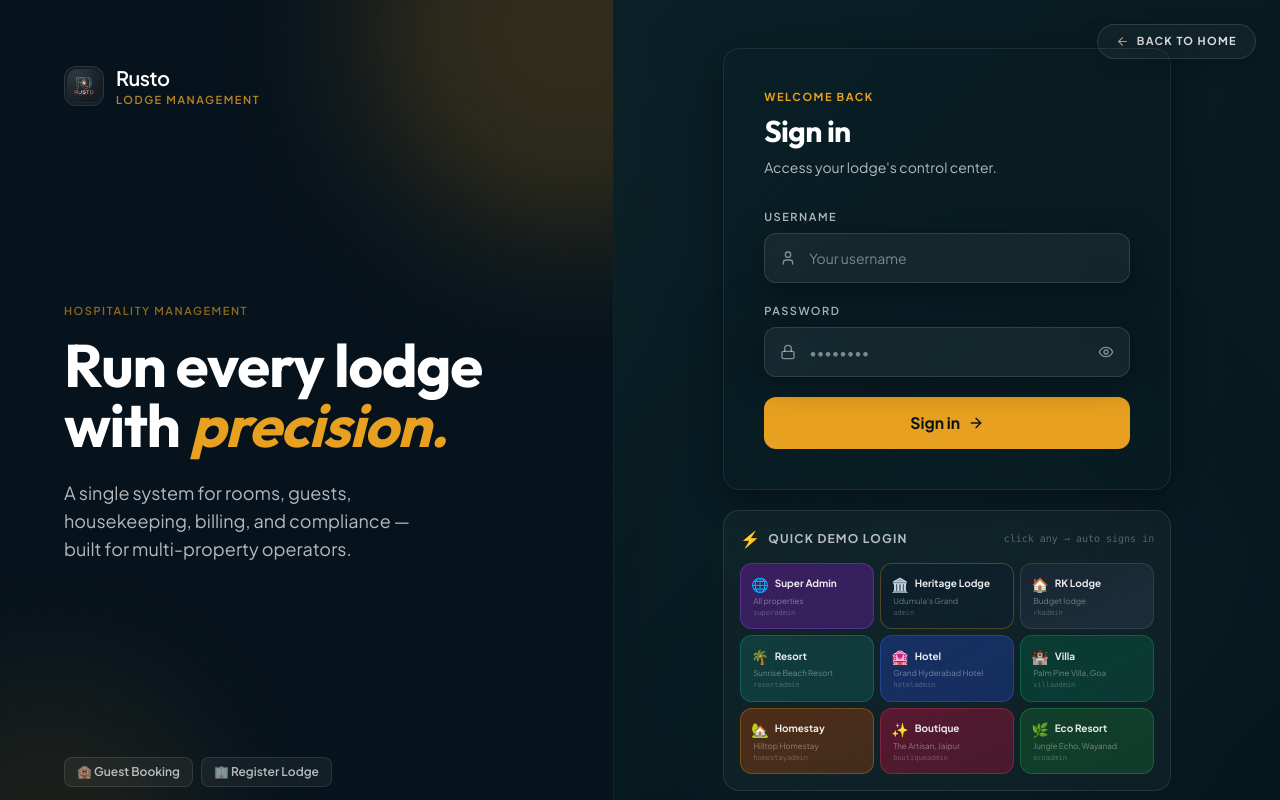
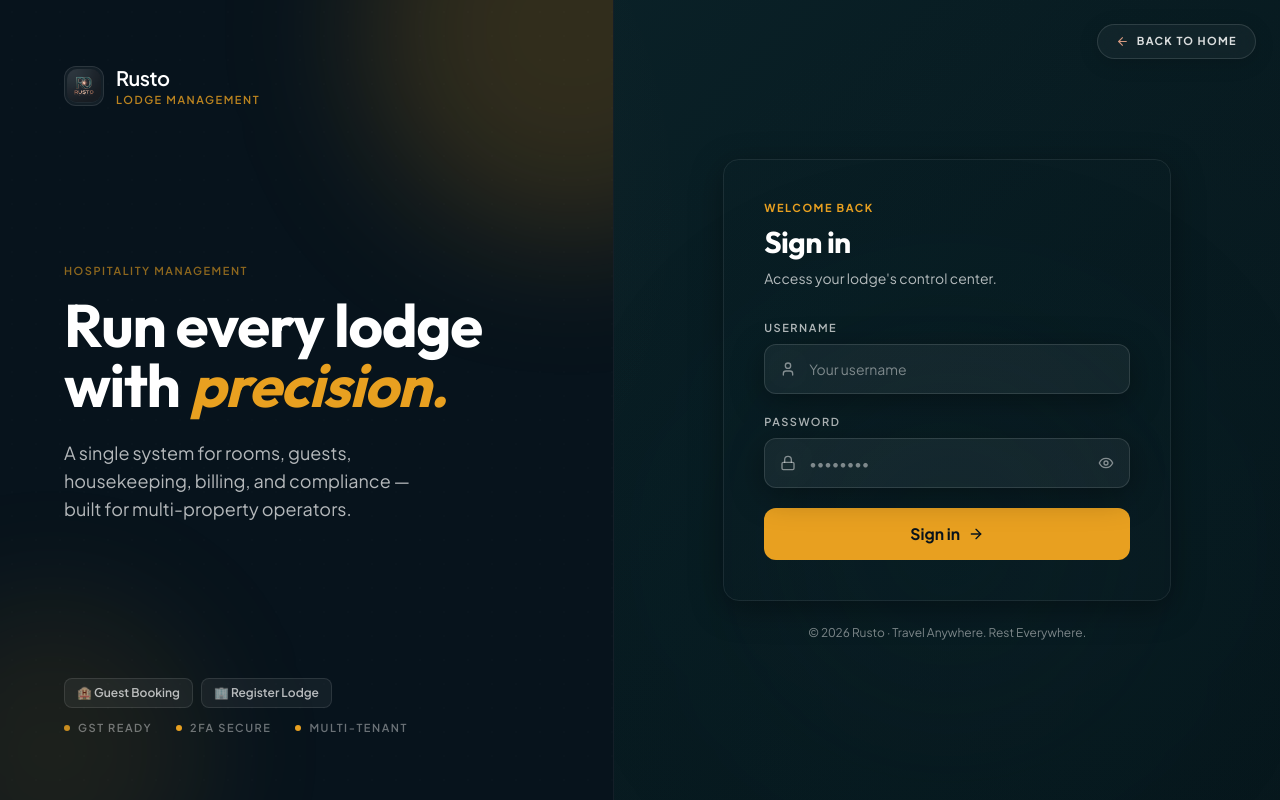
Before and after one commit to rameshreddygovindu5-bit/rustoApp, a React (Vite) app in the folder frontend/: page /login in a window 1280 px wide. Built offline with nearby package versions, Linux system fonts and the light colour scheme; no server answers.

Commit message:
fix: region resolves from tfvars

```diff
--- a/frontend/src/AppPms.jsx
+++ b/frontend/src/AppPms.jsx
@@ -16,6 +16,7 @@ import { AuthProvider, useAuth }     from './context/AuthContext'
 import { SettingsProvider }           from './context/SettingsContext'
 import { ModuleGateProvider }         from './context/ModuleGateContext'
 import PWAPrompts                     from './components/PWAPrompts'
+import ErrorBoundary from './components/ErrorBoundary/ErrorBoundary'
 import { PmsPortalProvider }          from './context/PmsPortalContext'
 import { useEffect }                   from 'react'
 import { injectPmsTheme, removePmsTheme } from './utils/pmsThemeInjector'
@@ -188,6 +189,7 @@ export default function AppPms() {
 
   return (
     <div className="pms-warm" style={{ minHeight: '100vh' }}>
+    <ErrorBoundary>
     <BrowserRouter future={{ v7_startTransition: true, v7_relativeSplatPath: true }}>
       <PmsPortalProvider>
       <AuthProvider>
@@ -203,6 +205,7 @@ export default function AppPms() {
       </AuthProvider>
       </PmsPortalProvider>
     </BrowserRouter>
+    </ErrorBoundary>
     </div>
   )
 }
--- a/frontend/src/context/AuthContext.jsx
+++ b/frontend/src/context/AuthContext.jsx
@@ -2,7 +2,11 @@ import React, { createContext, useContext, useState, useEffect } from 'react'
 import { authAPI, lodgesAPI } from '../services/api'
 import { toast } from 'react-toastify'
 
-const AuthContext = createContext(null)
+const AuthContext = createContext({
+  user: null, login: () => Promise.resolve(), logout: () => {}, loading: false,
+  isAdmin: false, isSuperAdmin: false, isAppOwner: false, isLodgeOwner: false,
+  isStaff: false, isVendor: false, roleLabel: "",
+})
 
 /**
  * AuthContext — owner of identity AND the active tenant (lodge) scope.
--- a/frontend/src/context/SettingsContext.jsx
+++ b/frontend/src/context/SettingsContext.jsx
@@ -1,7 +1,25 @@
 import React, { createContext, useContext, useState, useEffect } from 'react'
 import axios from 'axios'
 
-const SettingsContext = createContext({})
+// A complete default so consumers can safely destructure `settings` even if
+// they somehow render outside a <SettingsProvider>. Without this the default
+// is {} and `const { settings } = useSettings()` yields undefined → crash.
+const DEFAULT_SETTINGS = {
+  hotel_name: "Rusto",
+  hotel_tagline: "Travel Anywhere. Rest Everywhere.",
+  logo_path: "/logo.png",
+  hotel_phone: "",
+  hotel_email: "",
+  agent_enabled: "true",
+  premium_theme_enabled: "true",
+  enabled_modules: null,
+  property_category: "lodge",
+}
+const SettingsContext = createContext({
+  settings: DEFAULT_SETTINGS,
+  refresh: () => Promise.resolve(),
+  refreshSettings: () => Promise.resolve(),
+})
 
 /**
  * Holds the hotel-branding values (name, tagline, logo, theme colors).
@@ -27,17 +45,7 @@ export function SettingsProvider({ children }) {
   // and override these. (Previously this said "Udumula's Grand" which
   // confused users from other lodges who saw a competitor's name on
   // their login screen.)
-  const [settings, setSettings] = useState({
-    hotel_name: "Rusto",
-    hotel_tagline: "Travel Anywhere. Rest Everywhere.",
-    logo_path: "/logo.png",
-    hotel_phone: "",
-    hotel_email: "",
-    agent_enabled: "true",
-    premium_theme_enabled: "true",
-    enabled_modules: null,       // null = all modules enabled (legacy mode)
-    property_category: "lodge",  // drives module defaults
-  })
+  const [settings, setSettings] = useState(DEFAULT_SETTINGS)
 
   const refresh = () => {
     const token = localStorage.getItem('lms_token')
--- a/frontend/src/pages/Login.jsx
+++ b/frontend/src/pages/Login.jsx
@@ -53,31 +53,6 @@ export default function Login() {
   const lodgeWeb    = branding?.hotel_website || null
 
   const isPremiumTheme = settings?.premium_theme_enabled !== 'false'
-
-  // Demo credentials — only show on generic/Rusto login, not lodge-branded
-  const DEMO_CREDS = [
-    { label: "Super Admin",     u: "superadmin",   p: "superadmin123",  icon: "🌐", hint: "All properties",        color: "from-purple-900/60 to-purple-800/40 border-purple-500/30 hover:border-purple-400/60" },
-    { label: "Heritage Lodge",  u: "admin",         p: "Admin@1234",     icon: "🏛️", hint: "Udumula's Grand",       color: "from-navy/60 to-navy/40 border-gold/30 hover:border-gold/60" },
-    { label: "RK Lodge",        u: "rkadmin",       p: "rkadmin123",     icon: "🏠", hint: "Budget lodge",          color: "from-slate-800/60 to-slate-700/40 border-slate-500/30 hover:border-slate-400/60" },
-    { label: "Resort",          u: "resortadmin",   p: "Resort@1234",    icon: "🌴", hint: "Sunrise Beach Resort",  color: "from-teal-900/60 to-teal-800/40 border-teal-500/30 hover:border-teal-400/60" },
-    { label: "Hotel",           u: "hoteladmin",    p: "Hotel@1234",     icon: "🏩", hint: "Grand Hyderabad Hotel", color: "from-blue-900/60 to-blue-800/40 border-blue-500/30 hover:border-blue-400/60" },
-    { label: "Villa",           u: "villaadmin",    p: "Villa@1234",     icon: "🏰", hint: "Palm Pine Villa, Goa",  color: "from-emerald-900/60 to-emerald-800/40 border-emerald-500/30 hover:border-emerald-400/60" },
-    { label: "Homestay",        u: "homestayadmin", p: "Homestay@1234",  icon: "🏡", hint: "Hilltop Homestay",      color: "from-amber-900/60 to-amber-800/40 border-amber-500/30 hover:border-amber-400/60" },
-    { label: "Boutique",        u: "boutiqueadmin", p: "Boutique@1234",  icon: "✨", hint: "The Artisan, Jaipur",   color: "from-rose-900/60 to-rose-800/40 border-rose-500/30 hover:border-rose-400/60" },
-    { label: "Eco Resort",      u: "ecoadmin",      p: "Eco@1234",       icon: "🌿", hint: "Jungle Echo, Wayanad",  color: "from-green-900/60 to-green-800/40 border-green-500/30 hover:border-green-400/60" },
-  ]
-
-  const handleDemo = async (u, p) => {
-    setForm({ username: u, password: p })
-    setLoading(true); setError('')
-    try {
-      await login(u, p)
-      try { await refreshSettings() } catch {}
-      toast.success('Demo login successful')
-    } catch (err) {
-      setError(err.response?.data?.detail || 'Login failed')
-    } finally { setLoading(false) }
-  }
 
   const handleSubmit = async (e) => {
     e.preventDefault()
@@ -501,30 +476,6 @@ export default function Login() {
             )}
           </div>
 
-          {/* Demo logins — only shown on generic portal, not lodge-branded */}
-          {!isPms && (
-            <div className="mt-5 p-4 rounded-2xl border border-white/10 bg-white/[0.03] backdrop-blur-sm">
-              <div className="flex items-center gap-2 mb-3">
-                <span className="text-base">⚡</span>
-                <p className="text-xs font-bold text-white/70 uppercase tracking-widest">Quick Demo Login</p>
-                <span className="ml-auto text-[10px] text-white/30 font-mono">click any → auto signs in</span>
-              </div>
-              <div className="grid grid-cols-3 gap-1.5">
-                {DEMO_CREDS.map(d => (
-                  <button key={d.u} onClick={() => handleDemo(d.u, d.p)} disabled={loading}
-                          className={`flex flex-col items-start gap-0.5 p-2.5 rounded-xl border bg-gradient-to-br ${d.color} transition-all text-left disabled:opacity-50 group`}>
-                    <div className="flex items-center gap-1.5 w-full">
-                      <span className="text-sm">{d.icon}</span>
-                      <span className="text-[10px] font-bold text-white/90 leading-tight group-hover:text-white">{d.label}</span>
-                    </div>
-                    <span className="text-[8px] text-white/40 leading-tight pl-0.5">{d.hint}</span>
-                    <span className="text-[7px] font-mono text-white/25 pl-0.5">{d.u}</span>
-                  </button>
-                ))}
-              </div>
-            </div>
-          )}
-
           {/* Footer */}
           <p className="text-center text-xs mt-6 text-ink-400">
             {isPms
```
Also changed, not shown: 1 other file (tests, documents, lock files or other folders).
